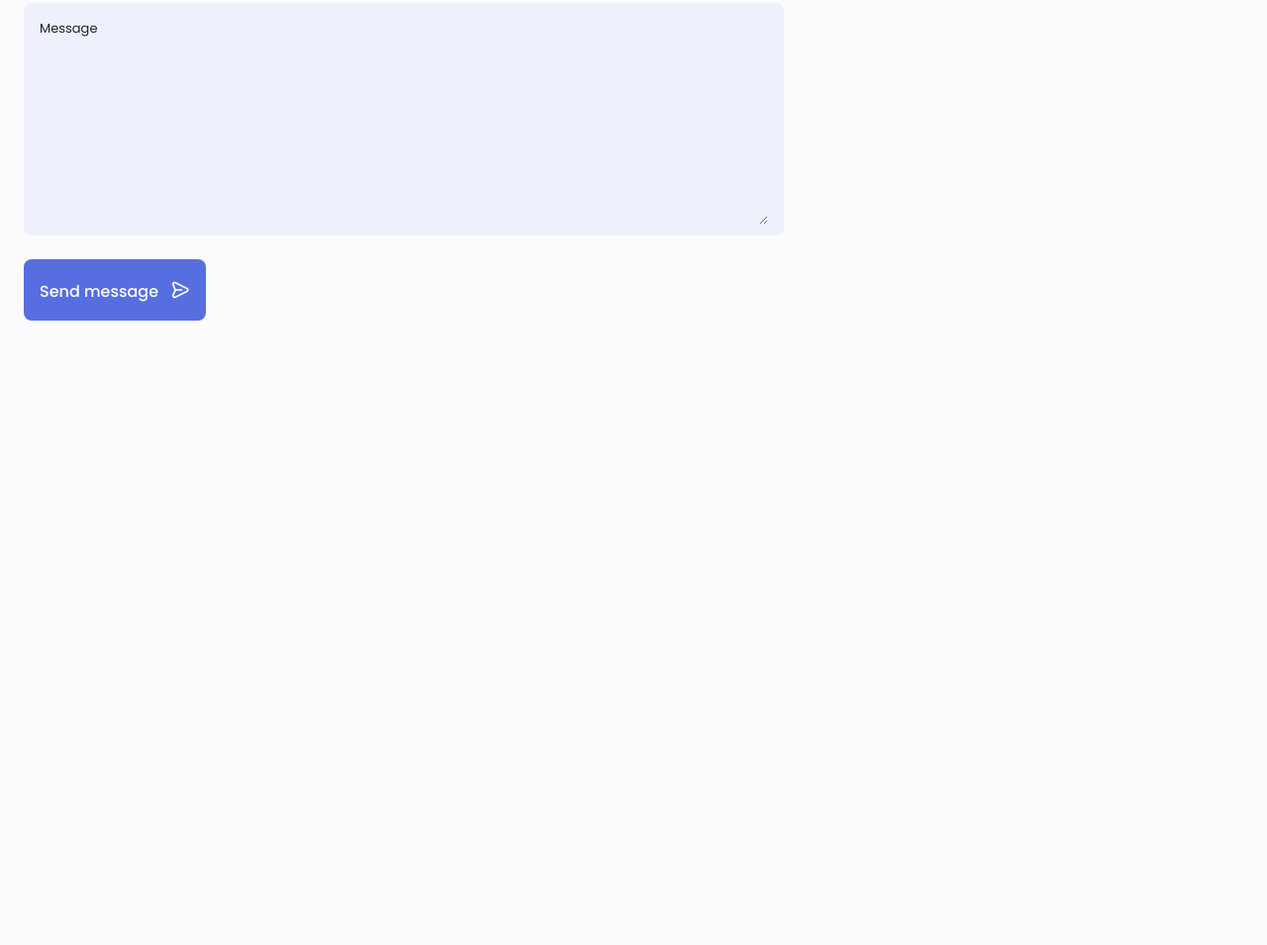
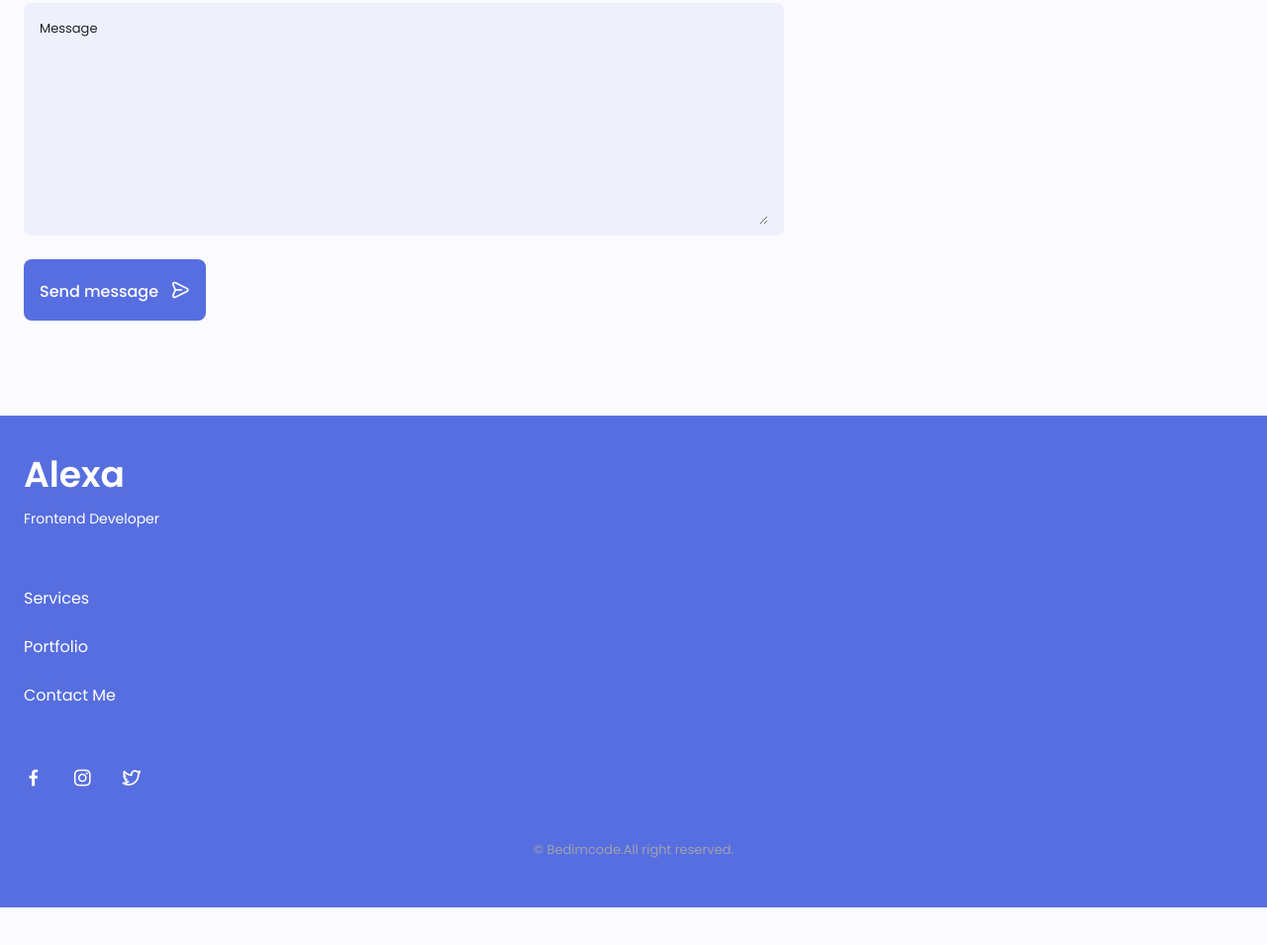
Before and after one commit to trongtan252001/PersonalWeb, a plain HTML site: page index.html in a window 1280 px wide. Shown: the part 5544-6499 px from the top of the page at 99% size. Before the commit the page ends 5980 px from the top, so only its background shows below. Drawn offline with nearby package versions, Linux system fonts and the light colour scheme.

Commit message:
feat: footer html+Css (vs1)

```diff
--- a/assets/css/style.css
+++ b/assets/css/style.css
@@ -734,3 +734,48 @@ li {
   outline: none;
   padding: 0.25rem 0.5rem 0.5rem 0;
 }
+/* ==================== Footer ====================*/
+.footer {
+  padding-top: 2rem;
+}
+.footer__container {
+  row-gap: 3.5rem;
+}
+.footer__bg {
+  background-color: var(--first-color-second);
+  padding: 2rem 0 3rem;
+}
+.footer__title {
+  font-size: var(--h1-font-size);
+  margin-bottom: var(--mb-0-25);
+}
+.footer__subtitle {
+  font-size: var(--small-font-size);
+}
+.footer__links {
+  display: flex;
+  flex-direction: column;
+  row-gap: 1.5rem;
+}
+.footer__link:hover {
+  color: var(--first-color-lighter);
+}
+.footer__social {
+  font-size: 1.25rem;
+  margin-right: var(--mb-1-5);
+}
+.footer__social:hover {
+  color: var(--first-color-lighter);
+}
+.footer__copy {
+  font-size: var(--smaller-font-size);
+  text-align: center;
+  color: var(--text-color-light);
+  margin-top: var(--mb-3);
+}
+.footer__title,
+.footer__subtitle,
+.footer__link,
+.footer__social {
+  color: #fff;
+}
--- a/index.html
+++ b/index.html
@@ -805,6 +805,42 @@
                 </form>
             </div>
         </section>
+
+        <!-- * Footer -->
+        <footer class="footer">
+            <div class="footer__bg">
+                <div class="footer__container container grid">
+                    <div>
+                        <h1 class="footer__title">Alexa</h1>
+                        <span class="footer__subtitle">Frontend Developer</span>
+                    </div>
+                    <ul class="footer__links">
+                        <li>
+                            <a href="#services" class="footer__link">Services</a>
+                        </li>
+                        <li>
+                            <a href="$portfolio" class="footer__link">Portfolio</a>
+                        </li>
+                        <li>
+                            <a href="#contact" class="footer__link">Contact Me</a>
+                        </li>
+                    </ul>
+                    <div class="footer__socials">
+                        <a href="https://www.facebook.com/" target="_blank" class="footer__social">
+                            <i class="uil uil-facebook-f"></i>
+                        </a>
+                        <a href="https://www.instagram.com/" target="_blank" class="footer__social">
+                            <i class="uil uil-instagram"></i>
+                        </a>
+                        <a href="https://twitter.com/" target="_blank" class="footer__social">
+                            <i class="uil uil-twitter-alt"></i>
+                        </a>
+                    </div>
+                </div>
+                <p class="footer__copy">&copy; Bedimcode.All right reserved.</p>
+            </div>
+        </footer>
+
     </main>
     <!-- * swiper js -->
     <script src="assets/js/swiper-bundle.min.js"></script>
```
